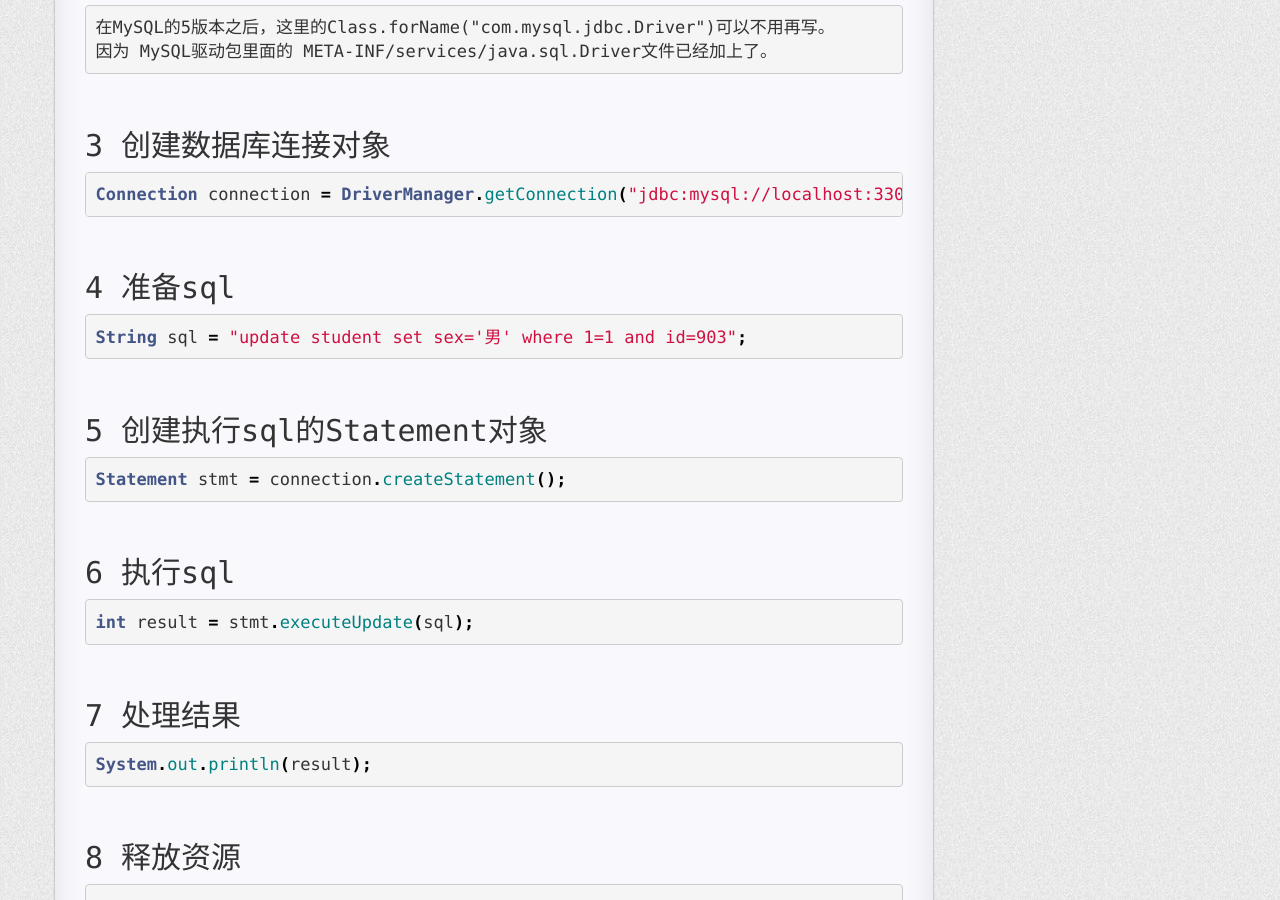
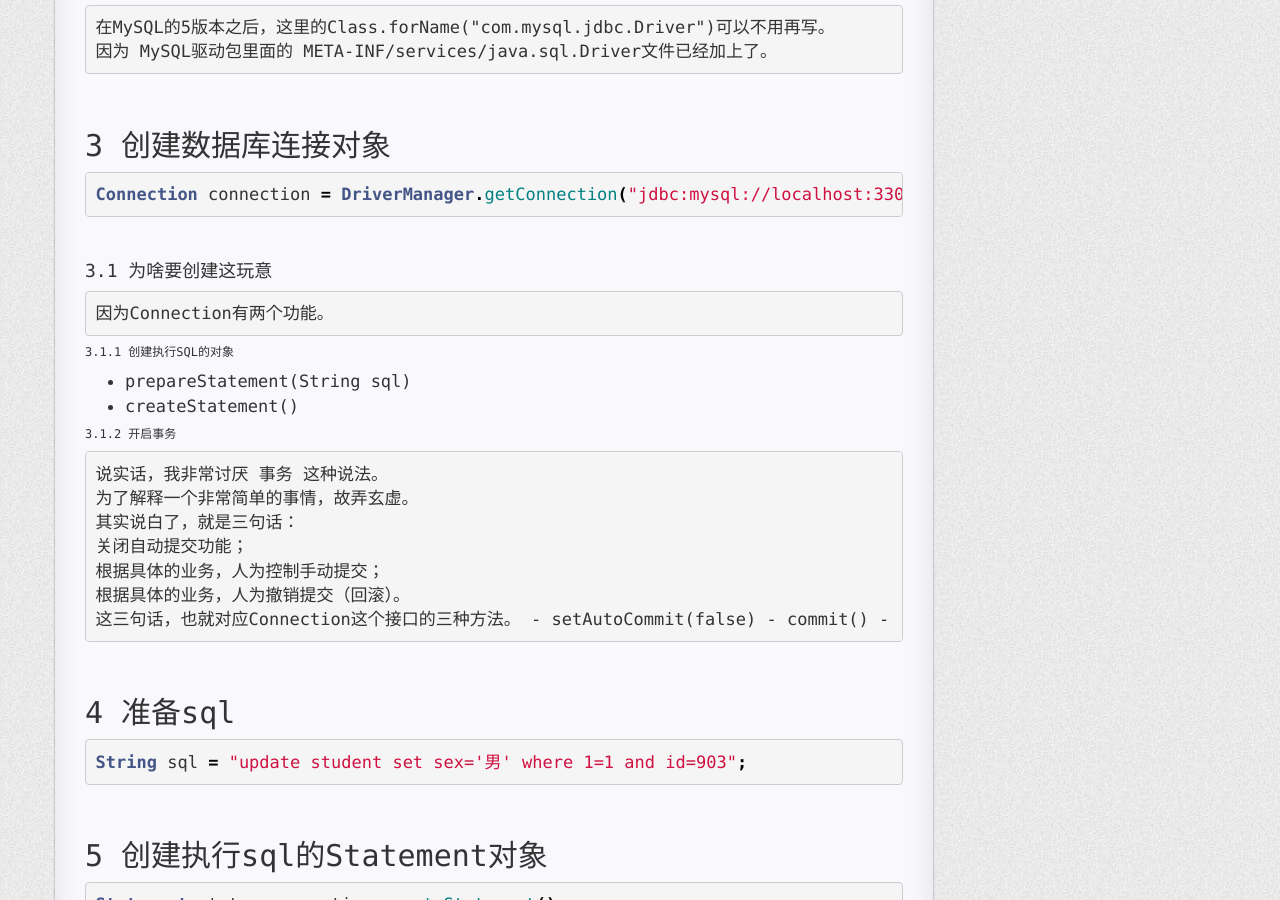
Before and after one commit to pythonbug/pythonbug.github.io, a Jekyll site: the page built from _posts/2020-10-06-JDBC-first.md, in a window 1280 px wide and 900 px high, scrolled down 1242 px. Built offline with Jekyll 4.4.1, drawn with Linux system fonts in a browser that asks for light colours; nearby versions of some CDN libraries; comment, search, counter and statistics services are not loaded; a style sheet for code colours, icons or effects is not loaded; some of the changed text lies outside the part shown.

Commit message:
Connection相关概念

````diff
--- a/_posts/2020-10-06-JDBC-first.md
+++ b/_posts/2020-10-06-JDBC-first.md
@@ -58,6 +58,26 @@ Class.forName("com.mysql.jdbc.Driver")
 ```java
 Connection connection = DriverManager.getConnection("jdbc:mysql://localhost:3306/learn", "ai88", "5201314");
 ```
+
+&nbsp;
+#### 3.1 为啥要创建这玩意
+    因为Connection有两个功能。
+
+###### 3.1.1 创建执行SQL的对象
+- prepareStatement(String sql)
+- createStatement()
+
+###### 3.1.2 开启事务
+    说实话，我非常讨厌 事务 这种说法。
+    为了解释一个非常简单的事情，故弄玄虚。
+    其实说白了，就是三句话：
+    关闭自动提交功能；
+    根据具体的业务，人为控制手动提交；
+    根据具体的业务，人为撤销提交（回滚）。
+    这三句话，也就对应Connection这个接口的三种方法。
+- setAutoCommit(false)
+- commit()
+- rollback()
 
 &nbsp;
 ## 4 准备sql
````
